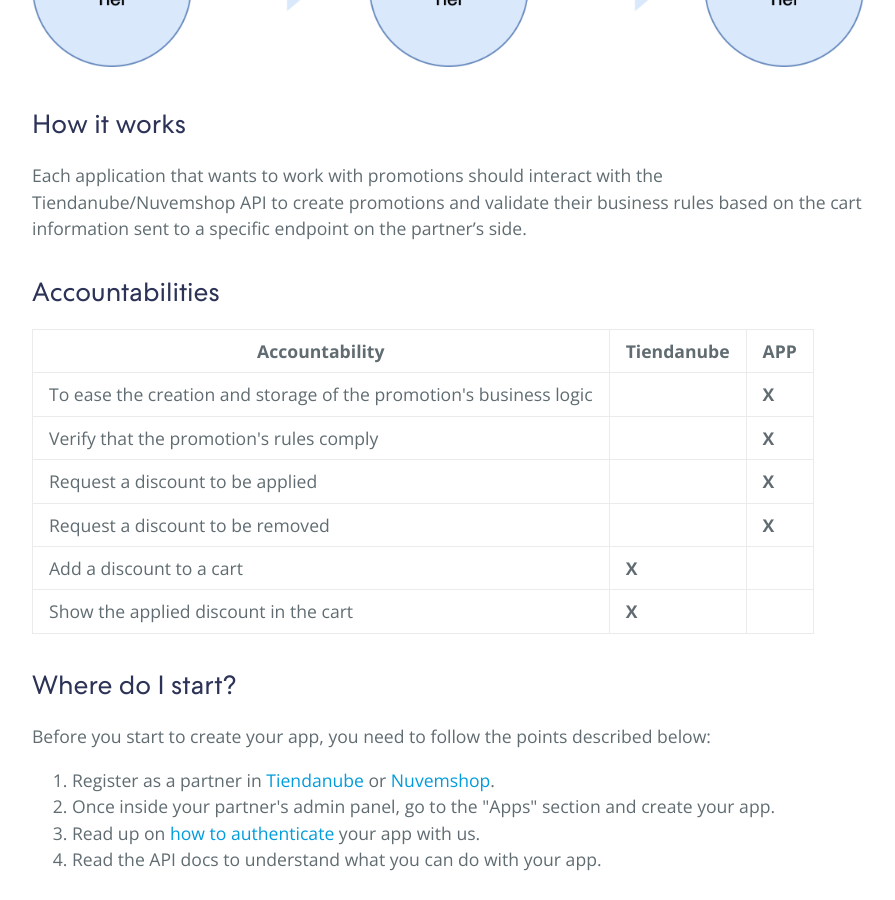
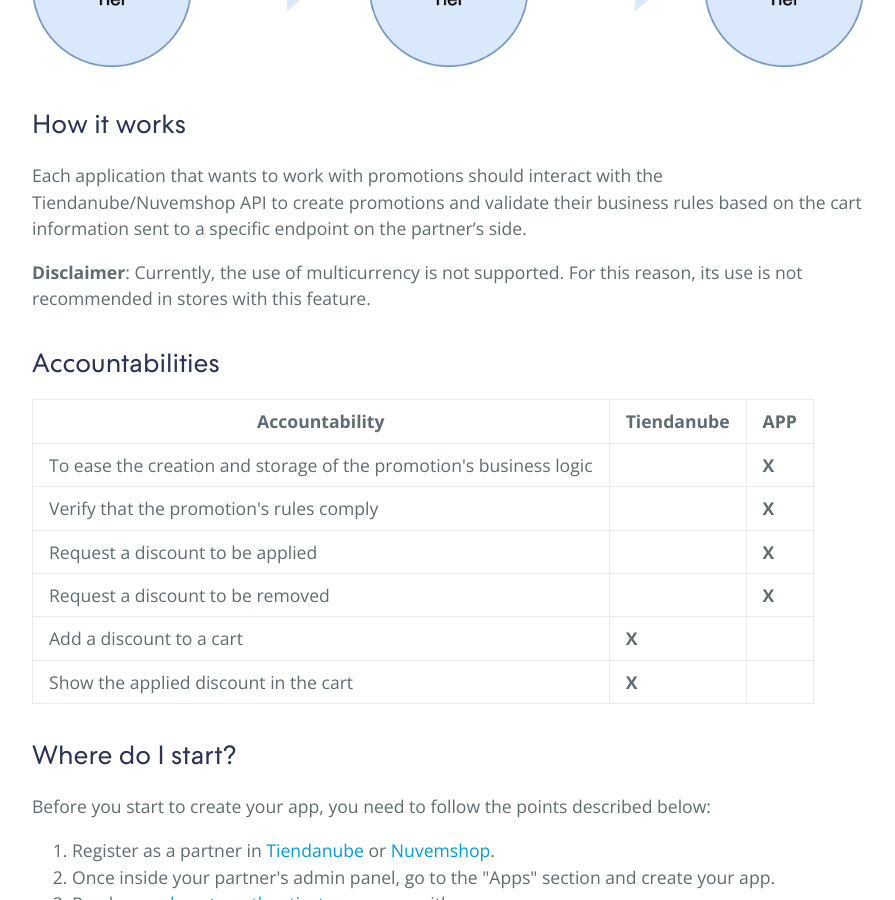
Before and after one commit to TiendaNube/api-docs, a Jekyll site: the page built from resources/discounts/index.md, in a window 1280 px wide and 900 px high, scrolled down 2358 px. Shown: the whole window, without its empty margins (192-1087 px from the left). Built offline with Jekyll 4.4.1, drawn with Linux system fonts in a browser that asks for light colours; some of the changed text lies outside the part shown.

Commit message:
Add currency and command order execution disclaimers (#194)
* Add currency and command order execution disclaimers

* Wording feedback

* docs: rebuild

* rename original_price

Co-authored-by: Martin San Juan <martin.sanjuan@tiendanube.com>

```diff
--- a/resources/discounts/index.md
+++ b/resources/discounts/index.md
@@ -77,6 +77,8 @@
 Each application that wants to work with promotions should interact with the Tiendanube/Nuvemshop API to create promotions and
 validate their business rules based on the cart information sent to a specific endpoint on the partner's side.
 
+**Disclaimer**: Currently, the use of multicurrency is not supported. For this reason, its use is not recommended in stores with this feature.
+
 ## Accountabilities<a name="accountabilities"></a>
 
 | Accountability | Tiendanube | APP |
@@ -129,6 +131,8 @@
 These operations in the application responses will receive the name of “commands”. All the commands will have two main properties, the command key, and the command specification.
 
 The command's key defines which operation will be executed, and the specification provides all the data needed to perform it.
+
+The order of command execution is not guaranteed.
 
 The available commands will be the following.
 
--- a/resources/discounts/payload/cart.json
+++ b/resources/discounts/payload/cart.json
@@ -25,7 +25,7 @@
     {
       "id": 467422732,
       "price": "12.00",
-      "original_price": "20.00",
+      "compare_at_price": "20.00",
       "product_id": 17310718,
       "quantity": 4,
       "free_shipping": false,
```
Also changed, not shown: 2 other files.
